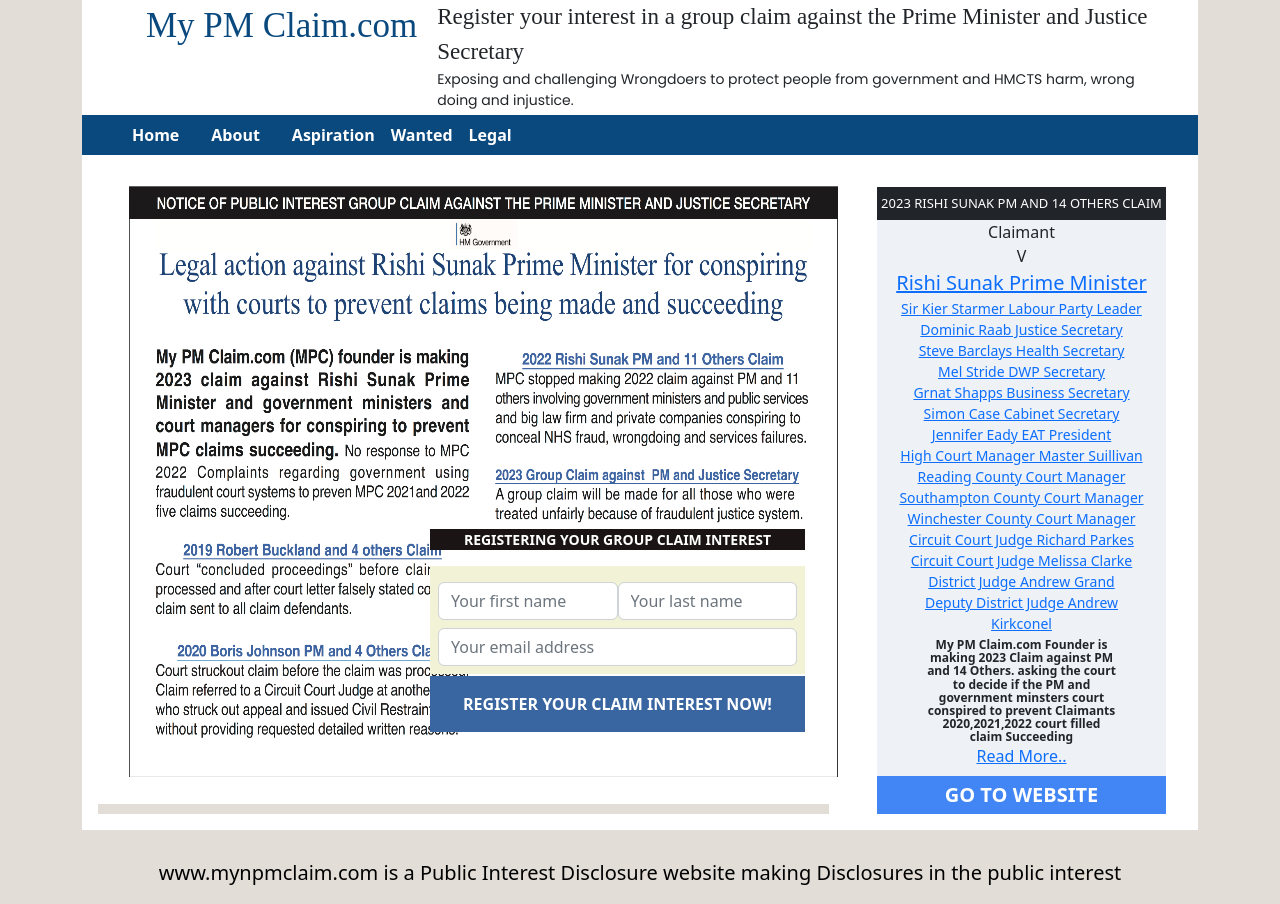
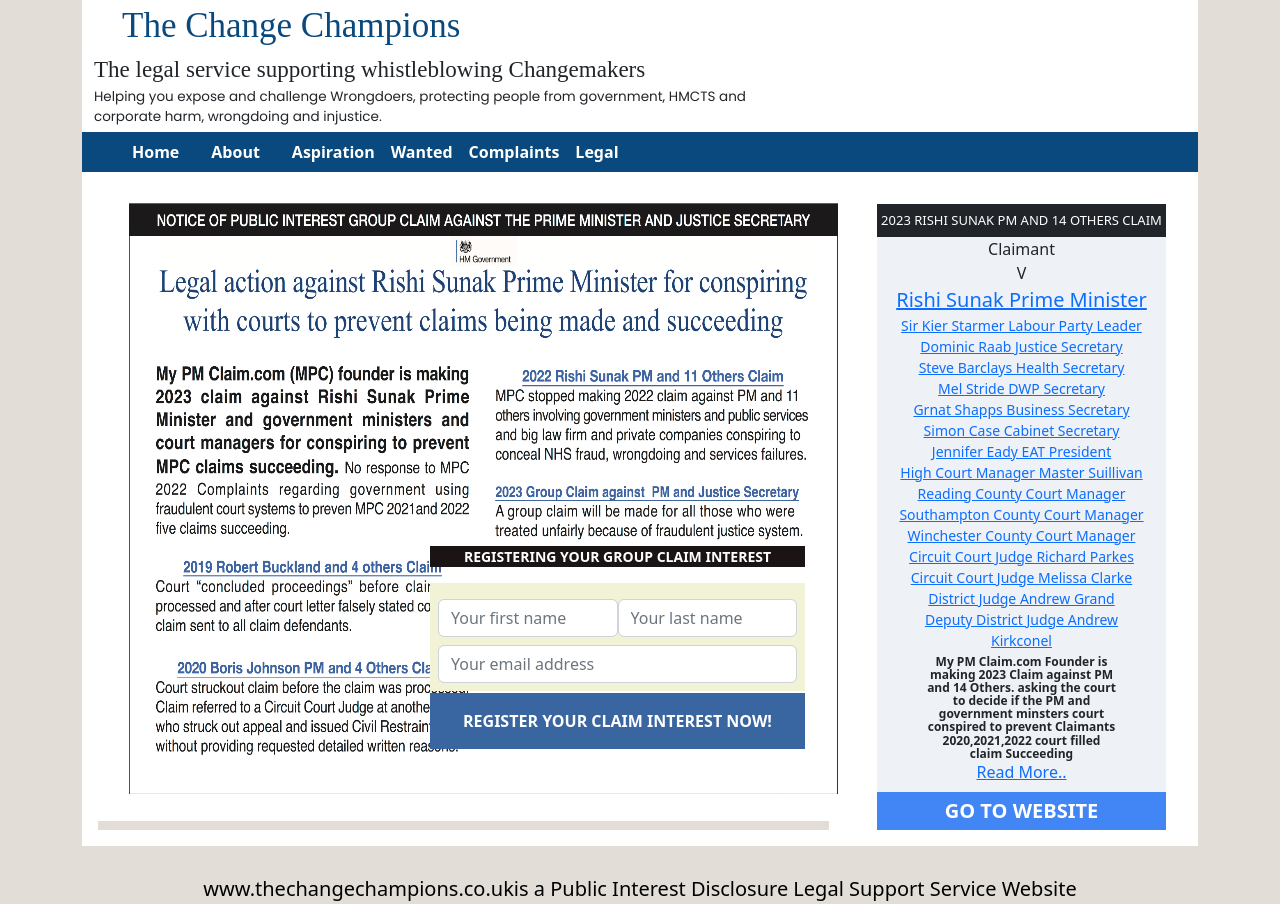
Before and after one commit to SalmaDarwish/NHS-, an Angular app: page /home in a window 1280 px wide. Built offline with nearby package versions, Linux system fonts and the light colour scheme.

Commit message:
text-edit

```diff
--- a/src/app/footer/footer.component.html
+++ b/src/app/footer/footer.component.html
@@ -1,5 +1,5 @@
 <div class="container mt-3">
     <div class="row mt-2">
-        <p class="text-black m-0  fs-5 text-center pt-2 mt-1"><a href="" class="text-black text-decoration-none">www.mynpmclaim.com </a>is a Public Interest Disclosure website making Disclosures in the public interest</p>
+        <p class="text-black m-0  fs-5 text-center pt-2 mt-1"><a href="" class="text-black text-decoration-none">www.thechangechampions.co.uk</a>is a Public Interest Disclosure Legal Support Service Website</p>
     </div>
 </div>
--- a/src/app/shared/header/header.component.css
+++ b/src/app/shared/header/header.component.css
@@ -21,7 +21,7 @@
     font-size: 23px;
 }
 .sub-header-details{
-    font-size: 14px;
+    font-size: 13.5px;
     font-family: 'Poppins' , sans-serif;
 }
 ul{
--- a/src/app/shared/header/header.component.html
+++ b/src/app/shared/header/header.component.html
@@ -1,14 +1,14 @@
 <div class="container bg-white">
     <div class="row header">
-        <div class="col-4 pe-0 header-col ms-5">
-            <p class="d-inline ps-1 pe-0"><a  href="" class=" PM">My PM Claim.com</a></p>
+        <div class="col-4 pe-0 header-col ms-4">
+            <p class="d-inline ps-1 pe-0"><a  href="" class=" PM">The Change Champions</a></p>
 
         </div>
-        <div class="col-8  ms-2">
-            <p class="my-0 py-0 reg w-100">Register your interest in a group claim against the Prime Minister and Justice Secretary
+        <div class="col-8  ms-0">
+            <p class="my-0 py-0 reg w-100 mx-0 px-0">The legal service supporting whistleblowing Changemakers
 
             </p>
-            <p class="mt-0 mb-1 py-0 w-100 sub-header-details fw-semi-bold">Exposing and challenging Wrongdoers to protect people from government and HMCTS harm, wrong doing and injustice.
+            <p class="mt-0 mb-1 py-0 px-0 mx-0 sub-header-details fw-semi-bold">Helping you expose and challenge Wrongdoers, protecting people from government, HMCTS and corporate harm, wrongdoing and injustice.
 
             </p>
         </div>
@@ -40,6 +40,8 @@
               </div>
               <li class="px-2  py-2 fw-semibold text-white"><a href="" class="text-white">Aspiration</a></li>
               <li class="px-2  py-2 fw-semibold text-white"><a href="" class="text-white">Wanted </a></li>
+              <li class="px-2  py-2 fw-semibold text-white"><a href="" class="text-white">Complaints </a></li>
+
               <li class="px-2  py-2 fw-semibold text-white"><a href="" class="text-white">Legal </a></li>
 
         </ul>
```
